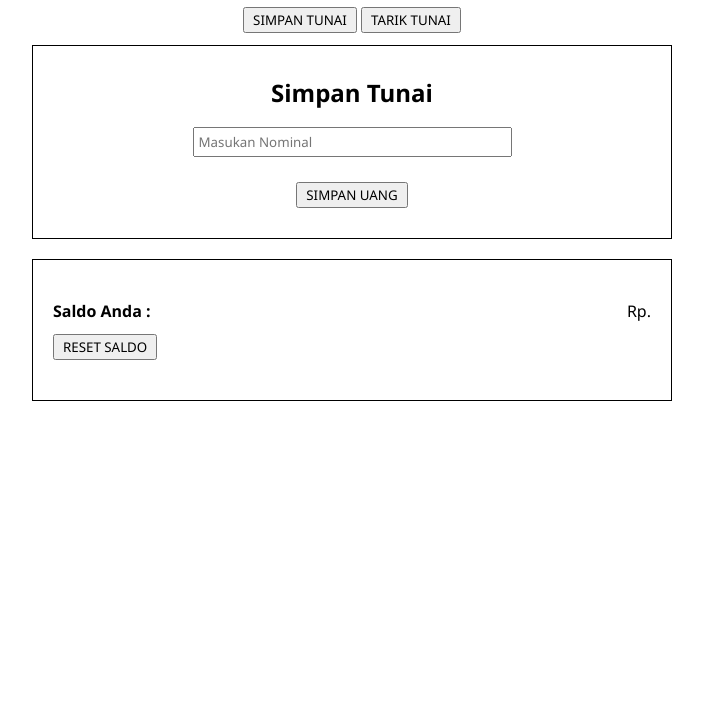
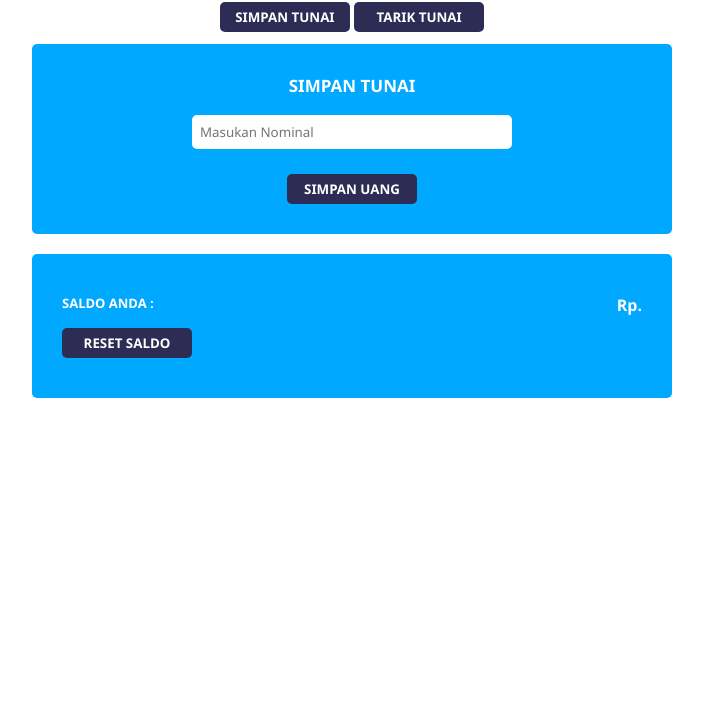
Before and after one commit to adjimuhamadzidan20/webStorage, a plain HTML site: page latihan/myTabungan/index.html in a window 1280 px wide. Shown: the part 86-800 px from the top of the page, without its empty margins (288-991 px from the left). Drawn offline with Linux system fonts and the light colour scheme.

Commit message:
update code
memperindah tampilan

```diff
--- a/latihan/myTabungan/index.html
+++ b/latihan/myTabungan/index.html
@@ -3,6 +3,7 @@
 <head>
 	<meta charset="UTF-8">
 	<meta name="viewport" content="width=device-width, initial-scale=1.0">
+	<meta name="author" content="adjimuhamadzidan">
 	<title>My Tabungan</title>
 	<link rel="stylesheet" href="style.css">
 </head>
@@ -31,10 +32,12 @@
 		<!-- isi saldo -->
 		<div class="saldo-nominal">
 			<div class="isi-saldo">
-				<p><b>Saldo Anda :</b></p>
-				<p>Rp. <span id="jumlah_saldo">0</span></p>
+				<p class="keterangan"><b>Saldo Anda :</b></p>
+				<p><b>Rp. <span id="jumlah_saldo">0</span></b></p>
 			</div>
-			<button type="submit" id="reset" class="reset">Reset Saldo</button>
+			<div class="reset-btn">
+				<button type="submit" id="reset" class="reset">Reset Saldo</button>
+			</div>
 		</div>
 	</main>
 
--- a/latihan/myTabungan/style.css
+++ b/latihan/myTabungan/style.css
@@ -17,59 +17,98 @@ header .navigasi {
 }
 
 header .navigasi #tarik, #tabung {
-	padding: 2px 8px;
+	padding: 5px 10px;
 	cursor: pointer;
+	background-color: #2c2c54;
+	border: none;
+	width: 130px;
+	height: 30px;
+	font-weight: bold;
+	color: white;
+	border-radius: 5px;
+}
+
+header #tabung:hover {
+	background-color: #4cd137;
+}
+
+header #tarik:hover {
+	background-color: #4cd137;
+}
+
+header h1 {
+	text-transform: uppercase;
+	color: #2c2c54;
+	font-size: 28px;
+	letter-spacing: 4px;
+}
+
+main {
+	margin-bottom: 80px;
 }
 
 main .form-input {
-	border: 1px solid black;
+	background-color: #00a8ff;
 	width: 50%;
 	margin: auto;
 	padding: 30px 0;
 	text-align: center;
+	color: white;
+	border-radius: 5px;
 }
 
 main .tarik-input {
-	border: 1px solid black;
+	background-color: #00a8ff;
 	width: 50%;
 	margin: auto;
 	padding: 30px 0;
 	display: none;
 	text-align: center;
+	color: white;
+	border-radius: 5px;
 }
 
 h2 {
 	margin-bottom: 10px;
+	text-transform: uppercase;
+	font-size: 17px;
 }
 
-main .inputNominal, .inputNasabah {
+main .inputNominal {
 	width: 50%;
-	padding: 4px;
+	padding: 8px;
 	margin-top: 8px;
 	margin-bottom: 10px;
+	border: none;
+	border-radius: 5px;
 }
 
 main .btn-simpan {
 	margin-top: 15px;
-	padding: 2px 8px;
+	padding: 5px 10px;
 	cursor: pointer;
 	text-transform: uppercase;
+	background-color: #2c2c54;
+	border: none;
+	width: 130px;
+	height: 30px;
+	font-weight: bold;
+	color: white;
+	border-radius: 5px;
 }
 
-main .reset {
-	margin-top: 12px;
-	padding: 2px 8px;
-	cursor: pointer;
-	text-transform: uppercase;
-	/*display: none;*/
+main .btn-simpan:hover {
+	background-color: #4cd137;
 }
 
 main .saldo-nominal {
-	border: 1px solid black;
+	background-color: #00a8ff;
 	width: 50%;
 	margin: auto;
-	padding: 40px 20px;
+	padding: 40px 30px;
 	margin-top: 20px;
+	color: white;
+	border-radius: 5px;
 }
 
 main .saldo-nominal .isi-saldo {
@@ -77,8 +116,62 @@ main .saldo-nominal .isi-saldo {
 	justify-content: space-between;
 }
 
+main .saldo-nominal .isi-saldo .keterangan {
+	text-transform: uppercase;
+	font-size: 13px;
+}
+
+main .saldo-nominal .reset {
+	margin-top: 12px;
+	padding: 5px 10px;
+	cursor: pointer;
+	text-transform: uppercase;
+	/*display: none;*/
+	background-color: #2c2c54;
+	border: none;
+	width: 130px;
+	height: 30px;
+	font-weight: bold;
+	color: white;
+	border-radius: 5px;
+}
+
+main .saldo-nominal .reset:hover {
+	background-color: #4cd137;
+}
+
+/*responsive mobile*/
 @media screen and (max-width: 700px) {
-	main .form-input, main .tarik-input, main .saldo-nominal {
+	main .form-input,
+	main .tarik-input,
+	main .saldo-nominal {
 		width: 80%;
 	}
 }
+
+@media screen and (max-width: 450px) {
+	main .saldo-nominal .reset-btn {
+		text-align: center;
+	}
+
+	main .inputNominal {
+		width: 70%;
+	}
+}
+
+@media screen and (max-width: 400px) {
+	main .saldo-nominal .isi-saldo {
+		display: block;
+		text-align: center;
+	}
+
+	header .navigasi {
+		display: flex;
+		flex-direction: column;
+		align-items: center;
+	}
+
+	header .navigasi #tabung {
+		margin-bottom: 5px;
+	}
+}
```
